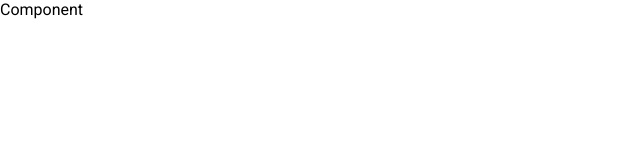
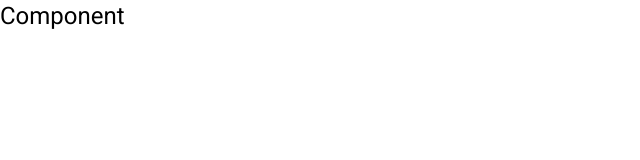
Before and after one commit to oliveiraD4vi/angular-essential, an Angular app in the folder frontend/: page / in a window 1280 px wide. Shown: the top 160 px of the page, without its empty margins (0-640 px from the left). Built offline with nearby package versions, Linux system fonts and the light colour scheme.

Commit message:
feat(frontend): added Angular Material

```diff
--- a/frontend/angular.json
+++ b/frontend/angular.json
@@ -54,6 +54,7 @@
               "src/assets"
             ],
             "styles": [
+              "@angular/material/prebuilt-themes/pink-bluegrey.css",
               "src/styles.scss"
             ],
             "scripts": []
--- a/frontend/package.json
+++ b/frontend/package.json
@@ -10,10 +10,12 @@
   "private": true,
   "dependencies": {
     "@angular/animations": "^15.0.0",
+    "@angular/cdk": "~15.0.0",
     "@angular/common": "^15.0.0",
     "@angular/compiler": "^15.0.0",
     "@angular/core": "^15.0.0",
     "@angular/forms": "^15.0.0",
+    "@angular/material": "~15.0.0",
     "@angular/platform-browser": "^15.0.0",
     "@angular/platform-browser-dynamic": "^15.0.0",
     "@angular/router": "^15.0.0",
--- a/frontend/src/app/app.module.ts
+++ b/frontend/src/app/app.module.ts
@@ -3,6 +3,7 @@
 
 import { AppRoutingModule } from './app-routing.module';
 import { AppComponent } from './app.component';
+import { BrowserAnimationsModule } from '@angular/platform-browser/animations';
 
 @NgModule({
   declarations: [
@@ -10,7 +11,8 @@
   ],
   imports: [
     BrowserModule,
-    AppRoutingModule
+    AppRoutingModule,
+    BrowserAnimationsModule
   ],
   providers: [],
   bootstrap: [AppComponent]
--- a/frontend/src/index.html
+++ b/frontend/src/index.html
@@ -6,8 +6,11 @@
   <base href="/">
   <meta name="viewport" content="width=device-width, initial-scale=1">
   <link rel="icon" type="image/x-icon" href="favicon.ico">
+  <link rel="preconnect" href="https://fonts.gstatic.com">
+  <link href="https://fonts.googleapis.com/css2?family=Roboto:wght@300;400;500&display=swap" rel="stylesheet">
+  <link href="https://fonts.googleapis.com/icon?family=Material+Icons" rel="stylesheet">
 </head>
-<body>
+<body class="mat-typography">
   <app-root></app-root>
 </body>
 </html>
--- a/frontend/src/styles.scss
+++ b/frontend/src/styles.scss
@@ -1,5 +1,3 @@
-@import url('https://fonts.googleapis.com/css2?family=Roboto:wght@100;300;400;500;700;900&display=swap');
-
 html, body, div, span, applet, object, iframe,
 h1, h2, h3, h4, h5, h6, p, blockquote, pre,
 a, abbr, acronym, address, big, cite, code,
@@ -19,5 +17,13 @@
 	font-size: 100%;
 	font: inherit;
 	vertical-align: baseline;
-  font-family: 'Roboto', sans-serif;
 }
+
+html, body {
+  height: 100%;
+}
+
+body {
+  margin: 0;
+  font-family: Roboto, "Helvetica Neue", sans-serif;
+}
```
Also changed, not shown: 1 other file (tests, documents, lock files or other folders).
